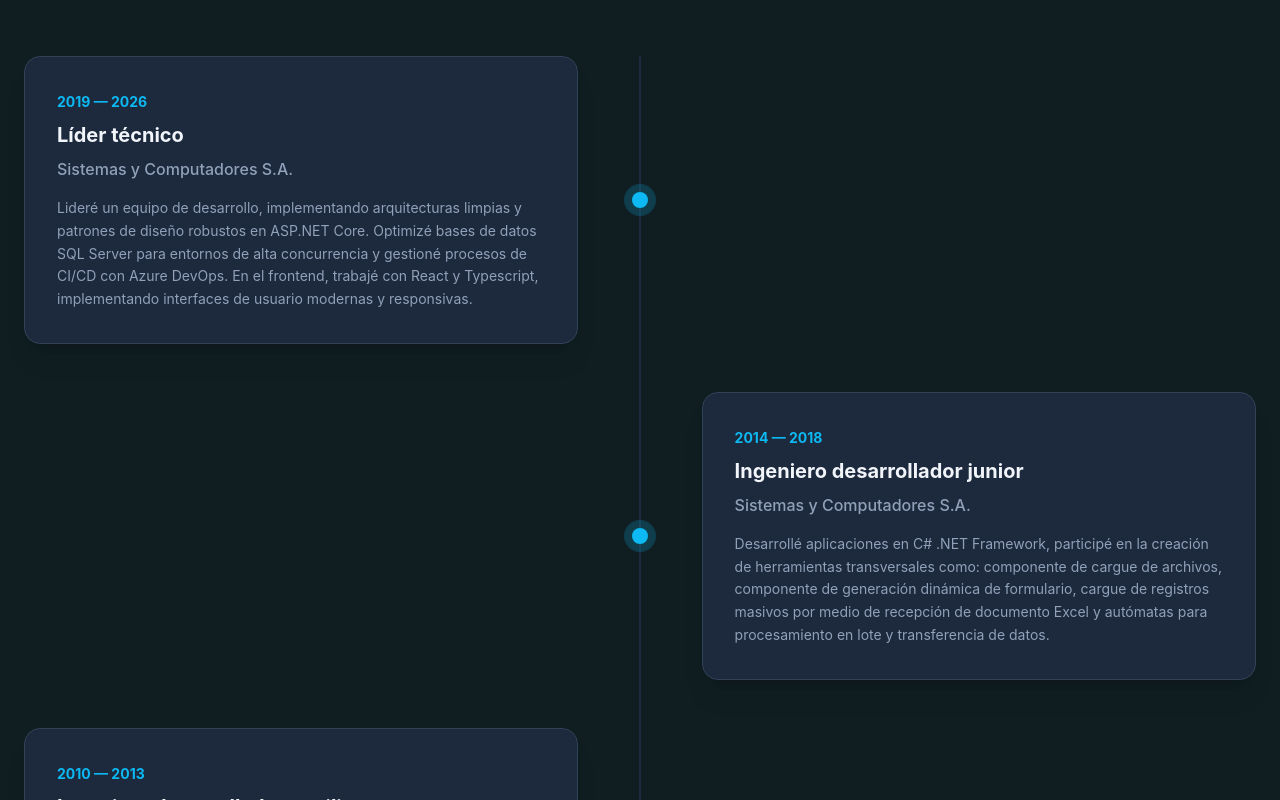
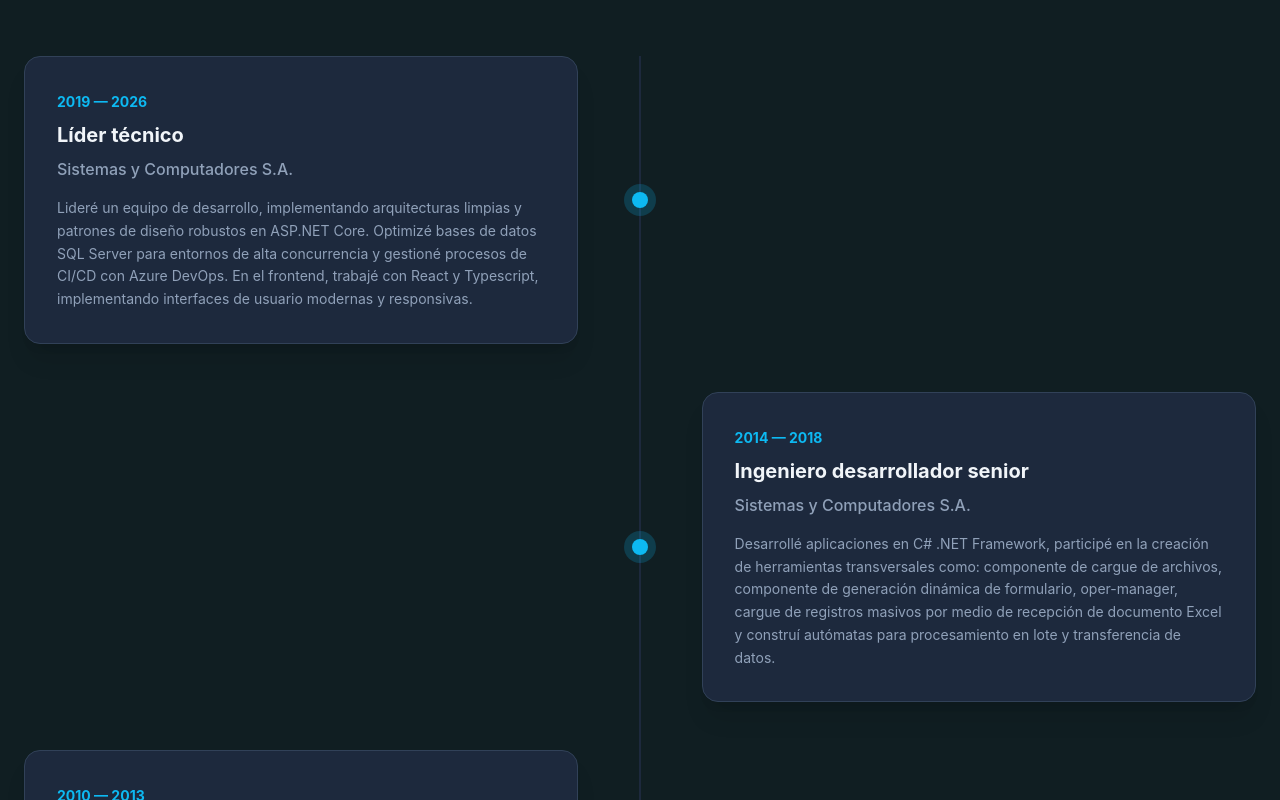
Before and after one commit to dubian26/portafolio, a React (Vite) app: page / in a window 1280 px wide. Shown: the part 2000-2800 px from the top of the page. Built offline with nearby package versions, Linux system fonts and the light colour scheme.

Commit message:
Ajustes en Skills y Projects y se agrega favicon

```diff
--- a/index.html
+++ b/index.html
@@ -3,6 +3,7 @@
 
 <head>
   <meta charset="UTF-8" />
+  <link rel="icon" type="image/png" href="/portafolio.png" />
   <meta name="viewport" content="width=device-width, initial-scale=1.0" />
   <title>Portafolio Dubian</title>
 </head>
--- a/src/components/Hero.tsx
+++ b/src/components/Hero.tsx
@@ -18,7 +18,7 @@ export const Hero = () => {
                   <span className="animate-ping absolute inline-flex h-full w-full rounded-full bg-primary opacity-75"></span>
                   <span className="relative inline-flex rounded-full h-2 w-2 bg-primary"></span>
                </span>
-               Disponibilidad inmediata
+               Disponible
             </motion.div>
 
             <motion.h1
--- a/src/components/Projects.tsx
+++ b/src/components/Projects.tsx
@@ -11,14 +11,17 @@ export const Projects = () => {
                   <h2 className="text-primary font-bold text-sm tracking-widest uppercase mb-3">Portfolio</h2>
                   <h3 className="text-4xl font-black">Featured Projects</h3>
                </div>
-               <a href="#" className="text-primary font-bold hover:underline underline-offset-4 flex items-center gap-2 group">
-                  Ver todo en GitHub
+               <a
+                  href="https://github.com/dubian26" target="_blank"
+                  className="text-primary font-bold hover:underline underline-offset-4 flex items-center gap-2 group">
+                  Ver demos en GitHub
                   <ArrowRight className="size-5 transition-transform group-hover:translate-x-1" />
                </a>
             </div>
 
             <div className="grid grid-cols-1 md:grid-cols-2 lg:grid-cols-3 gap-8">
-               {PROJECTS.map((project, index) => (
+               {
+                  PROJECTS.map((project, index) => (
                      <motion.div
                         key={project.title}
                         initial={{ opacity: 0, y: 20 }}
@@ -55,18 +58,29 @@ export const Projects = () => {
                            </p>
 
                            <div className="flex items-center justify-between pt-6 border-t border-slate-700">
+                              {
+                                 (project.links.caseStudy || project.links.demo || project.links.docs) &&
                                  <a
-                              href={project.links.caseStudy || project.links.demo || project.links.docs || "#"}
+                                    href={project.links.caseStudy || project.links.demo || project.links.docs || "#"} target="_blank"
                                     className="text-primary font-bold text-sm flex items-center gap-1 group/link"
                                  >
-                              {project.links.caseStudy ? "Case Study" : project.links.docs ? "Documentación" : "Ver Código"}
+                                    {project.links.caseStudy ? "Case Study" : project.links.demo ? "Demo" : project.links.docs ? "Documentación" : "No link"}
                                     <ExternalLink className="size-4 transition-transform group-hover/link:translate-x-1 group-hover/link:-translate-y-1" />
                                  </a>
-                           <Code className="size-5 text-slate-400 hover:text-primary cursor-pointer" />
+                              }
+                              {
+                                 project.links.code &&
+                                 <a
+                                    href={project.links.code} target="_blank"
+                                    className="text-primary font-bold text-sm flex items-center gap-1 group/link">
+                                    Code <Code className="size-4 transition-transform group-hover/link:translate-x-1 group-hover/link:-translate-y-1" />
+                                 </a>
+                              }
                            </div>
                         </div>
                      </motion.div>
-               ))}
+                  ))
+               }
             </div>
          </div>
       </section>
--- a/src/components/Skills.tsx
+++ b/src/components/Skills.tsx
@@ -72,7 +72,8 @@ export const Skills = () => {
                         Domino patrones avanzados como CQRS para optimizar el rendimiento y Saga/Outbox
                         para resolver la consistencia en sistemas distribuidos. Utilizo Repository Pattern junto a Unit of Work
                         para un acceso a datos estructurado, y priorizo siempre la legibilidad (Clean Code) mediante
-                        Early Return y patrones creacionales, permitiendo que la lógica de negocio sea el centro de la aplicación.
+                        patrones creacionales, medidor, Early Return entre otros, permitiendo que la lógica de negocio
+                        sea el centro de la aplicación.
                      </p>
                   </div>
                </motion.div>
--- a/src/constants.ts
+++ b/src/constants.ts
@@ -27,6 +27,7 @@ export interface Project {
       code?: string
       caseStudy?: string
       docs?: string
+      noLink?: string
    }
 }
 
@@ -49,12 +50,12 @@ export const EXPERIENCE: Experience[] = [
    },
    {
       period: "2014 — 2018",
-      role: "Ingeniero desarrollador junior",
+      role: "Ingeniero desarrollador senior",
       company: "Sistemas y Computadores S.A.",
       description: "Desarrollé aplicaciones en C# .NET Framework, participé en la creación de " +
          "herramientas transversales como: componente de cargue de archivos, componente de generación " +
-         "dinámica de formulario, cargue de registros masivos por medio de recepción de documento Excel " +
-         "y autómatas para procesamiento en lote y transferencia de datos.",
+         "dinámica de formulario, oper-manager, cargue de registros masivos por medio de recepción de documento Excel " +
+         "y construí autómatas para procesamiento en lote y transferencia de datos.",
    },
    {
       period: "2010 — 2013",
@@ -84,20 +85,32 @@ export const PROJECTS: Project[] = [
          "la concurrencia masiva exigida por el sector de riesgos laborales.",
       image: dashboardImage,
       tags: ["ASP.NET", "SQL SERVER", "REACT", "TYPESCRIPT", "DDD"],
-      links: { caseStudy: "#" },
+      links: { noLink: "#" },
    },
    {
       title: "Demo Tienda Online con React + IndexedDB",
-      description: "Desarrollo un proyecto personal con el objetivo de aprender y demostrar el uso de IndexedDB para almacenamiento local de datos en el navegador.",
+      description: "Esta aplicación es una demostración de un sistema de inventario " +
+         "para tiendas virtuales. Su objetivo es mostrar algunas de mis habilidades " +
+         "técnicas y experiencia como ingeniero de sistemas en el desarrollo " +
+         "de aplicaciones web modernas.",
       image: ecomerceImage,
       tags: ["REACT", "TYPESCRIPT", "INDEXEDDB"],
-      links: { demo: "#" },
+      links: {
+         demo: "https://demo-tienda-online-react.vercel.app",
+         code: "https://github.com/dubian26/demo-tienda-online-react"
+      },
    },
    {
       title: "Demo Tienda Online con React + NodeJs + Postgres",
-      description: "Desarrollo un proyecto personal con el objetivo de aprender y demostrar el uso de NodeJs + Postgres para crear una tienda online.",
+      description: "Esta aplicación es una demostración de un sistema de inventario " +
+         "para tiendas virtuales. Su objetivo es mostrar algunas de mis habilidades " +
+         "técnicas y experiencia como ingeniero de sistemas en el desarrollo " +
+         "de aplicaciones web modernas.",
       image: tiendaonlineImage,
       tags: ["REACT", "NODEJS", "POSTGRES"],
-      links: { demo: "#" },
+      links: {
+         demo: "https://demo-tienda-online-full-stack.vercel.app",
+         code: "https://github.com/dubian26/demo-tienda-online-full-stack"
+      },
    },
 ]
```
Also changed, not shown: public/portafolio.png (added), 1 other file (tests, documents, lock files or other folders). Lines whose indentation alone changed are shown as unchanged.
